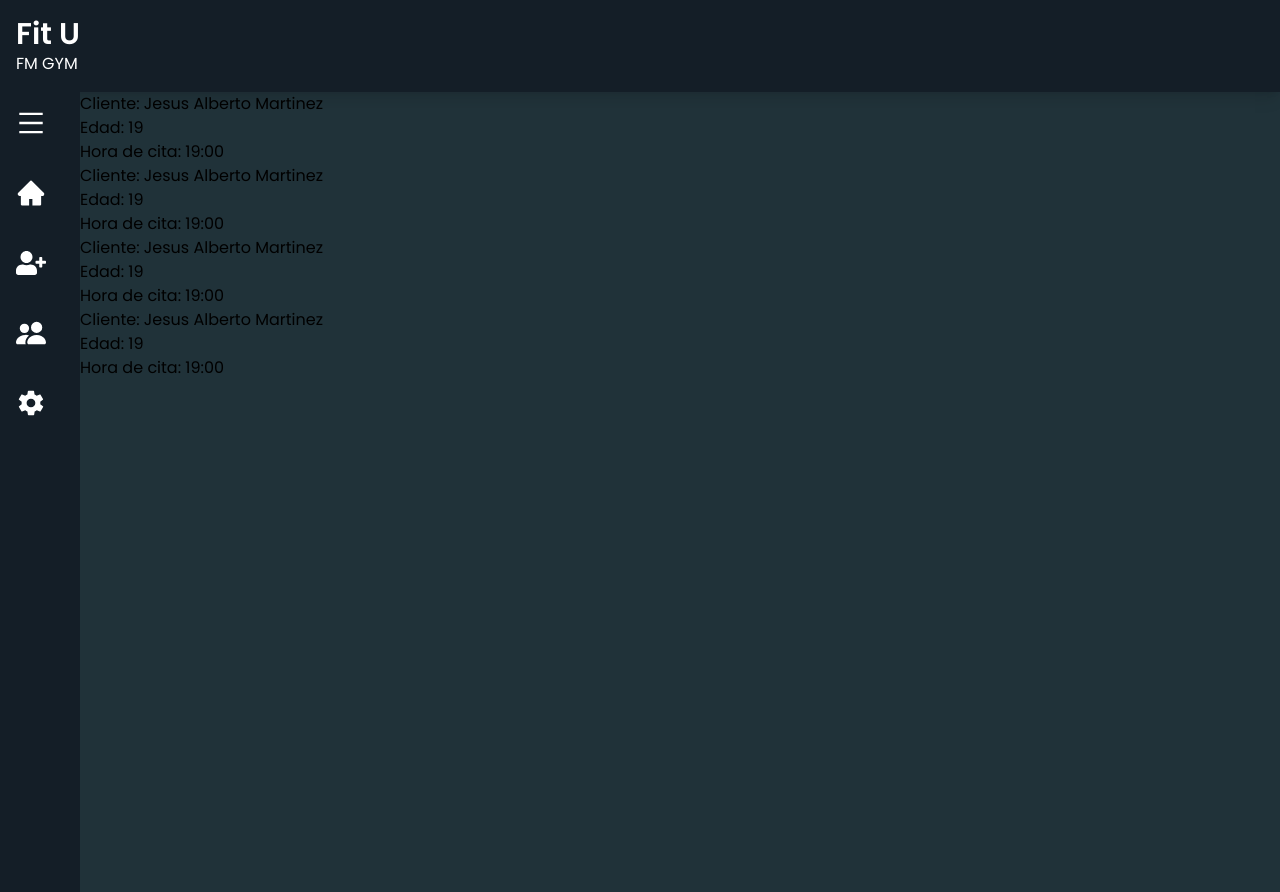
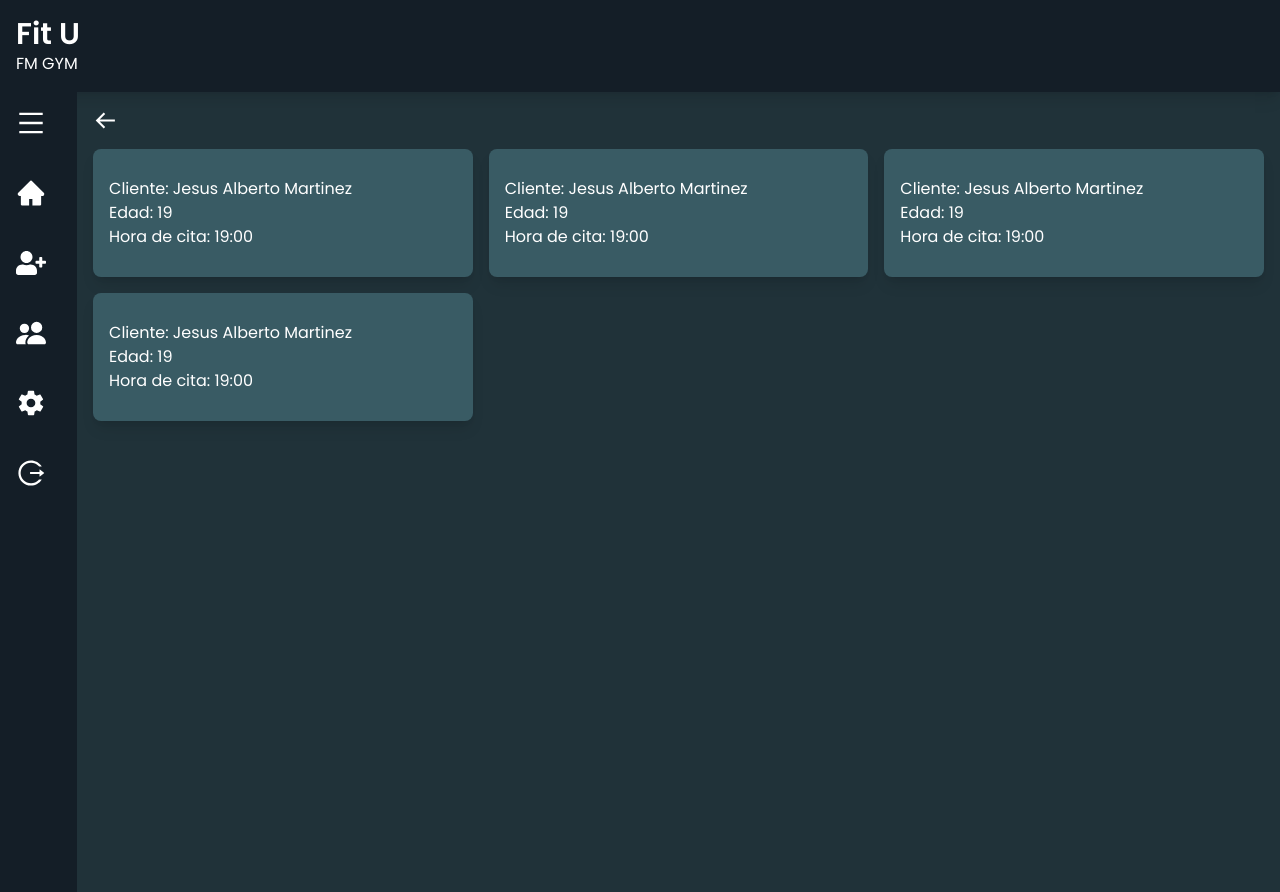
Before and after one commit to Betoml5/fitu-frontend, a React (Create React App) app: page /citas in a window 1280 px wide. Built offline with nearby package versions, Linux system fonts and the light colour scheme.

Commit message:
Add logout icon add grid to citas pendientes

```diff
--- a/src/components/Meeting.jsx
+++ b/src/components/Meeting.jsx
@@ -2,7 +2,7 @@ import React from "react";
 
 const Meeting = ({ id }) => {
   return (
-    <div>
+    <div className="flex flex-col justify-center w-full h-32 text-white bg-strongBlue shadow-lg rounded-lg p-4 ">
       <p>Cliente: Jesus Alberto Martinez</p>
       <p>Edad: 19</p>
       <p>Hora de cita: 19:00</p>
--- a/src/components/Sidebar.jsx
+++ b/src/components/Sidebar.jsx
@@ -1,5 +1,5 @@
 import React, { useState } from "react";
-import { AiFillHome, AiOutlineMenu } from "react-icons/ai";
+import { AiFillHome, AiOutlineMenu, AiOutlineLogout } from "react-icons/ai";
 import { BsFillPeopleFill } from "react-icons/bs";
 import { FaUserPlus } from "react-icons/fa";
 import { IoMdSettings } from "react-icons/io";
@@ -37,6 +37,10 @@ const Sidebar = () => {
           <IoMdSettings size={30} />
           <p className={`${!open && "hidden"} sideBarItemText `}>Ajustes</p>
         </Link>
+        <div className="sideBarItem">
+          <AiOutlineLogout size={30} />
+          <p className={`${!open && "hidden"} sideBarItemText `}>Salir</p>
+        </div>
       </div>
     </div>
   );
--- a/src/pages/Home.jsx
+++ b/src/pages/Home.jsx
@@ -5,6 +5,7 @@ import {
   AiOutlineMessage,
 } from "react-icons/ai";
 import { BiUserVoice } from "react-icons/bi";
+import { Link } from "react-router-dom";
 
 const Home = () => {
   return (
@@ -24,6 +25,7 @@ const Home = () => {
           <BiUserVoice size={25} className="absolute right-2 top-2" />
         </div>
       </section>
+      <Link to="/citas">
         <section>
           <div className="relative bg-strongBlue p-4 text-white rounded-xl  cursor-pointer hover:bg-opacity-90">
             <p className="font-bold text-2xl">2</p>
@@ -31,6 +33,7 @@ const Home = () => {
             <AiOutlineSchedule size={25} className="absolute right-2 top-2" />
           </div>
         </section>
+      </Link>
       <section>
         <div className="relative bg-strongBlue p-4 text-white rounded-xl  cursor-pointer hover:bg-opacity-90">
           <p className="font-bold text-2xl">49</p>
--- a/src/pages/Meetings.jsx
+++ b/src/pages/Meetings.jsx
@@ -1,13 +1,26 @@
 import React from "react";
 import Meeting from "../components/Meeting";
 
+import { BiArrowBack } from "react-icons/bi";
+import { useNavigate } from "react-router-dom";
+
 const Meetings = () => {
+  const navigate = useNavigate();
+
   return (
-    <div>
-      <Meeting />
-      <Meeting />
-      <Meeting />
-      <Meeting />
+    <div className="w-full  p-4">
+      <BiArrowBack
+        size={25}
+        color="white"
+        className="mb-4"
+        onClick={() => navigate(-1)}
+      />
+      <section className="grid gap-y-4 	 auto-rows-min	 grid-cols-1 md:grid-cols-2 md:gap-4 lg:grid-cols-3  items-center">
+        <Meeting />
+        <Meeting />
+        <Meeting />
+        <Meeting />
+      </section>
     </div>
   );
 };
```
Lines whose indentation alone changed are shown as unchanged.
